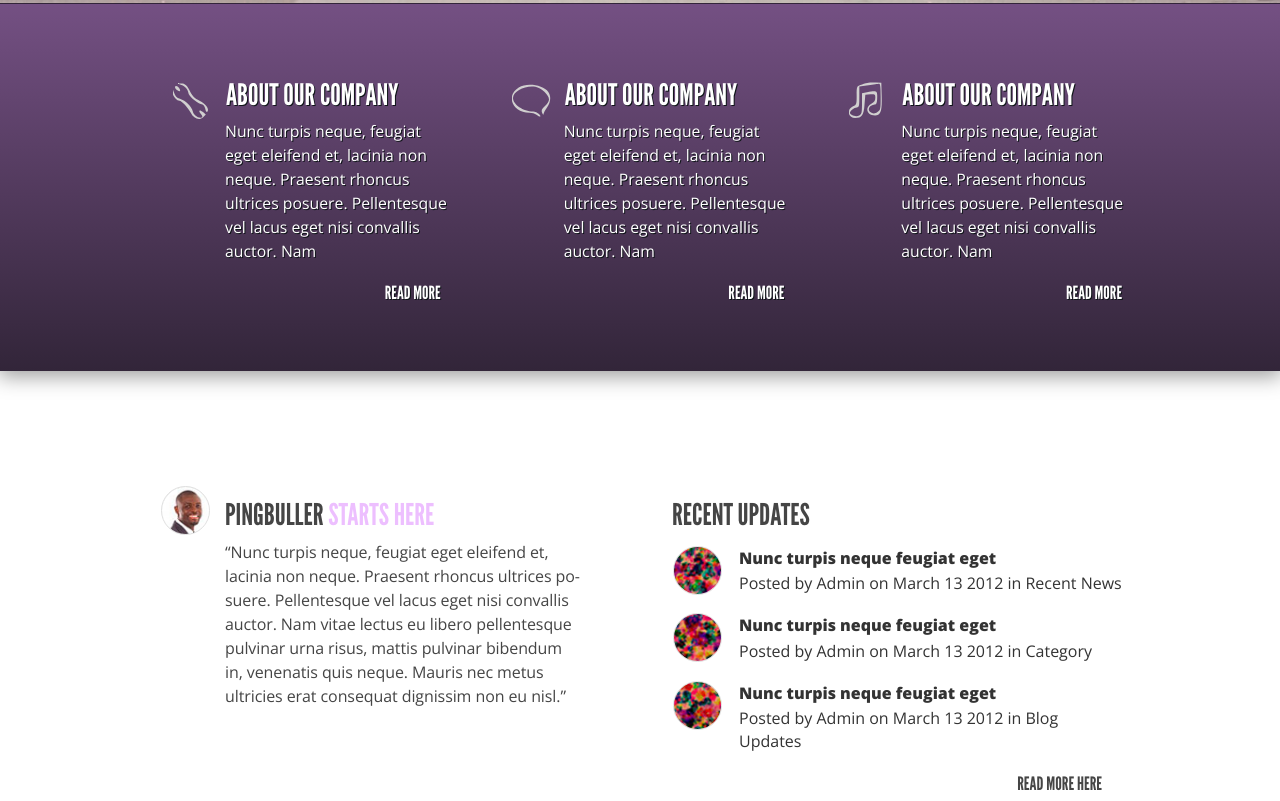
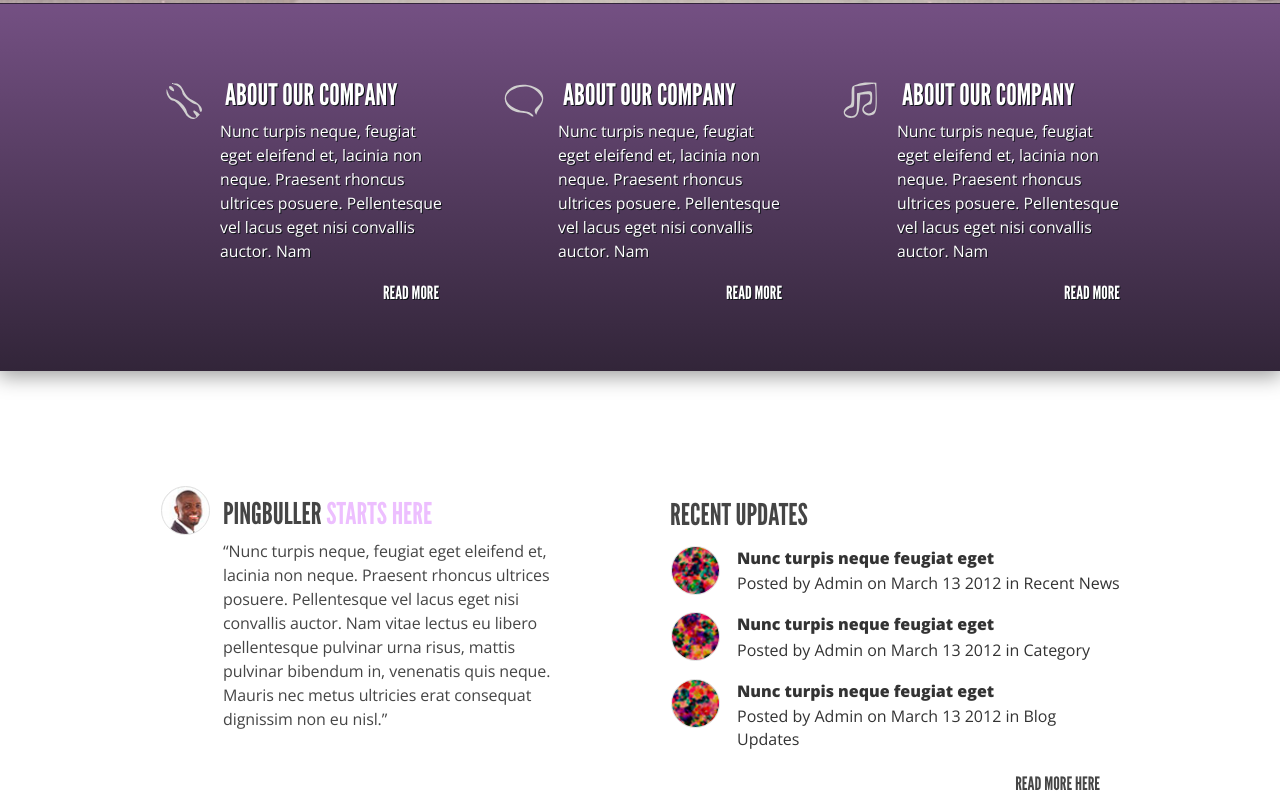
Before and after one commit to ISkymen/hw7_9, a plain HTML site: page index.html in a window 1280 px wide. Shown: the part 841-1642 px from the top of the page. Drawn offline with nearby package versions, Linux system fonts and the light colour scheme.

Commit message:
Major fixes for col-block

```diff
--- a/css/pixel.css
+++ b/css/pixel.css
@@ -4,49 +4,27 @@
 }
 
 .slider__text {
-    margin-left: -12px;
-    margin-right: 12px;
-    padding-right: 30px;
+    padding-right: 40px;
 }
 
 .slider__title {
     letter-spacing: -0.5px;
-    margin-bottom: 0px;
 }
 
 .slider__subtitle {
-    line-height: 24px;
-    margin-top: 0px;
     letter-spacing: -0.08px;
 }
 
 .slider__info {
-    line-height: 24px;
     letter-spacing: -0.1px;
-}
-
-.top {
-    margin-right: -20px;
-    margin-left: -12px;
-}
-
-.about:nth-child(2) {
-    padding: 20px 10px 20px 28px;
-}
-
-.about:nth-child(3) {
-    padding: 20px 0 20px 45px;
 }
 
 h2.about__title {
     font-size: 29.7px;
-    padding-left: 53px;
-    margin: 5px 0 7px;
 }
 
 .about__content {
     font-size: 15.8px;
-    padding-left: 52px;
 }
 
 .about__more {
@@ -54,23 +32,7 @@ h2.about__title {
 }
 
 .about:first-child .about__more {
-    margin-right: 13px;
-}
-
-.about:nth-child(2) .about__more {
-    margin-right: 10px;
-}
-
-.about:nth-child(3) .about__more {
-    margin-right: 3px;
-}
-
-.logo {
-    margin: -1px 13px 0 -13px;
-}
-
-.menu__item {
-    margin-right: 40px;
+    margin-right: 4px;
 }
 
 .menu__link {
@@ -91,23 +53,7 @@ h2.about__title {
     font-size: 18.5px;
 }
 
-.copy {
-    margin-left: 3px;
-    margin-right: -3px;
+.menu--footer {
+    margin-left: -6px;
+    margin-right: 6px;
 }
-
-..coment__subtitile {
-    margin: 11px 0 10px;
-}
-
-.bottom {
-    padding: 76px 1px 83px;
-}
-
-.comment:first-child {
-     margin: 0 20px 0 -15px;
- }
-
-.comment:last-child {
-    margin: 0 -25px 0 20px;
-}
--- a/css/styles.css
+++ b/css/styles.css
@@ -1,6 +1,11 @@
 * {
     margin: 0;
     padding: 0;
+}
+
+[class*="col-"] {
+    padding: 0;
+    margin: 0;
 }
 
 body {
@@ -34,13 +39,13 @@ body {
 
 .menu {
     margin-top: 19px;
-    padding: 0 0 0 5px;
+    padding: 0 0 0 3px;
 }
 
 .menu__item {
     list-style: none;
     display: inline-block;
-    margin-right: 35px;
+    margin-right: 40px;
 }
 
 .menu__link {
@@ -88,9 +93,12 @@ body {
     color: #fefefe;
     font-family: LeagueGothic;
     font-size: 60px;
+    margin-bottom: 0px;
 }
 
 .slider__subtitle {
+    line-height: 24px;
+    margin-top: 0px;
     font-size: 32px;
     color: #edbfff;
     font-family: LeagueGothic;
@@ -100,12 +108,13 @@ body {
 .slider__info {
     font-family: 'Open Sans', sans-serif;
     font-size: 18px;
+    line-height: 24px;
     color: #fff;
 }
 
 .slider__image img {
     margin-top: -17px;
-    margin-left: 43px;
+    margin-left: 58px;
 }
 
 
@@ -116,15 +125,13 @@ body {
 }
 
 
-
 .top {
-    padding-top: 50px;
-    padding-bottom: 45px;
+    padding-top: 70px;
+    padding-bottom: 65px;
 
 }
 
 .about {
-    padding: 20px 30px 20px 10px;
     text-shadow: 1px 1px #0f1518;
     color: white;
 }
@@ -133,8 +140,8 @@ h2.about__title {
     font-family: "LeagueGothic", sans-serif;
     font-size: 30px;
     text-transform: uppercase;
-    padding-left: 50px;
-    margin: 5px 0;
+    padding-left: 65px;
+    margin: 5px 0 7px;
     position: relative;
 
 }
@@ -147,21 +154,21 @@ h2.about__title {
     top: 0;
     left: 0;
     background: url("img/sprite.svg") no-repeat;
-    background-position: -18px -13px;
+    background-position: -11px -13px;
 }
 
 .about:nth-child(2) h2.about__title:after {
-    background-position: -83px -13px;
+    background-position: -76px -13px;
 }
 
 .about:nth-child(3) h2.about__title:after {
-    background-position: -151px -13px;
+    background-position: -144px -13px;
 }
 
 .about__content {
     font-size: 16px;
     line-height: 24px;
-    padding-left: 50px;
+    padding-left: 60px;
     margin: 0;
 }
 
@@ -174,7 +181,6 @@ h2.about__title {
     text-transform: uppercase;
     font-size: 18px;
     margin-top: 17px;
-    margin-right: 10px;
     text-shadow: 1px 1px #0f1518;
 }
 
@@ -185,12 +191,12 @@ h2.about__title {
 }
 
 .middle {
-    padding: 115px 0 85px;
+    padding: 115px 0 84px;
     border-bottom: 1px solid #e6e6e6;
 }
 
 .article {
-    padding-right: 45px;
+    padding-right: 65px;
 }
 
 .article__image, .recent-item__image {
@@ -209,8 +215,8 @@ h2.about__title {
 }
 
 .article__text {
-    padding-left: 65px;
-    padding-top: 5px;
+    padding-left: 63px;
+    padding-top: 4px;
     position: relative;
 }
 
@@ -236,15 +242,16 @@ h2.about__title {
 }
 
 .recent {
-    margin: 5px -47px 0 47px;
+    margin: 5px 0;
     position: relative;
     padding-bottom: 27px;
+    padding-left: 30px;
 }
 
 .recent-item {
     position: relative;
     padding-left: 67px;
-    margin-bottom: 18px;
+    margin-bottom: 17px;
 }
 
 .recent-item__image {
@@ -264,8 +271,8 @@ h2.about__title {
 
 .recent__more {
     position: absolute;
-    bottom: 0;
-    right: 35px;
+    bottom: -3px;
+    right: 20px;
     text-transform: uppercase;
     font-family: "LeagueGothic", sans-serif;
     font-size: 18px;
@@ -301,11 +308,23 @@ h2.about__title {
 }
 
 .bottom {
-    padding: 75px 0 52px;
+    padding: 74px 0 83px;
 }
 
 .comment {
-    padding-right: 21px;
+
+}
+
+.block:first-child {
+    padding-right: 37px;
+}
+
+.block:nth-child(2) {
+    padding: 0 18px;
+}
+
+.block:last-child {
+    padding-left: 37px;
 }
 
 .comment__title {
@@ -318,7 +337,7 @@ h2.about__title {
 .comment:nth-child(2) .comment__title,
 .comment:nth-child(3) .comment__title {
     font-size: 30px;
-    margin: 21px 0 7px;
+    margin: 23px 0 7px;
 }
 
 .comment__title span {
@@ -351,10 +370,6 @@ h2.about__title {
     padding: 22px 0 31px;
 }
 
-.menu--footer {
-    padding-left: 0;
-}
-
 .menu--footer .menu__item {
     margin-right: 31px;
 }
--- a/index.html
+++ b/index.html
@@ -47,21 +47,21 @@
 <div class="wrapper-top">
     <div class="container">
         <div class="top row">
-            <div class="about col-md-4">
+            <div class="block about col-md-4">
                 <h2 class="about__title">About our company</h2>
                 <p class="about__content">Nunc turpis neque, feugiat eget eleifend et, lacinia non neque. Praesent
                     rhoncus
                     ultrices po&shy;suere. Pellentesque vel lacus eget nisi convallis auctor. Nam</p>
                 <a class="about__more" href="">Read more</a>
             </div>
-            <div class="about col-md-4">
+            <div class="block about col-md-4">
                 <h2 class="about__title">About our company</h2>
                 <p class="about__content">Nunc turpis neque, feugiat eget eleifend et, lacinia non neque. Praesent
                     rhoncus
                     ultrices po&shy;suere. Pellentesque vel lacus eget nisi convallis auctor. Nam</p>
                 <a class="about__more" href="">Read more</a>
             </div>
-            <div class="about col-md-4">
+            <div class="block about col-md-4">
                 <h2 class="about__title">About our company</h2>
                 <p class="about__content">Nunc turpis neque, feugiat eget eleifend et, lacinia non neque. Praesent
                     rhoncus
@@ -74,7 +74,7 @@
 <div class="wrapper-middle">
     <div class="container">
         <div class="middle row">
-            <div class="article col-md-6 row">
+            <div class="article col-md-6">
 
                 <div class="article__text">
                     <div class="article__image">
@@ -88,7 +88,7 @@
                     </div>
                 </div>
             </div>
-            <div class="recent col-md-6 row">
+            <div class="recent col-md-6">
                 <h2 class="recent__title">Recent updates</h2>
                 <div class="recent-item">
                     <img src="images/img1.jpg" alt="" class="recent-item__image">
@@ -136,16 +136,16 @@
     <div class="container">
         <div class="bottom row">
 
-            <div class="comment col-md-4">
+            <div class="block comment col-md-4">
                 <h2 class="comment__title">PIGBULL<span>ER</span></h2>
                 <h3 class="comment__subtitile">Copyright 2013, Pingbull AS</h3>
                 <p class="comment__content">Nunc turpis neque, feugiat eget eleif&shy;end et, lacinia non neque. Praesent rhoncus ultrices posuere. Pellentesque vel lacus eget nisi convallis auctor. Nam vitae lectus eu libero pellentesque pul-</p>
             </div>
-            <div class="comment col-md-4">
+            <div class="block comment col-md-4">
                 <h2 class="comment__title">RECENT COMMENTS</h2>
                 <p class="comment__content">Nunc turpis neque, feugiat eget eleif&shy;end et, lacinia non neque. Praesent rhoncus ultrices posuere. Pellentesque vel lacus eget nisi convallis auctor. Nam vitae lectus eu libero pellentesque pul&shy;vinar. Quisque urna risus, mattis pulvi&shy;nar bibendum in, venenatis quis</p>
             </div>
-            <div class="comment col-md-4">
+            <div class="block comment col-md-4">
                 <h2 class="comment__title">NEWS CATEGORIES</h2>
                 <p class="comment__content">Nunc turpis neque, feugiat eget eleif&shy;end et, lacinia non neque. Praesent rhoncus ultrices posuere. Pellentesque vel lacus eget nisi convallis auctor. Nam vitae lectus eu libero pellentesque pul&shy;vinar. Quisque urna risus, mattis pulvi&shy;nar bibendum in, venenatis quis</p>
             </div>
```
